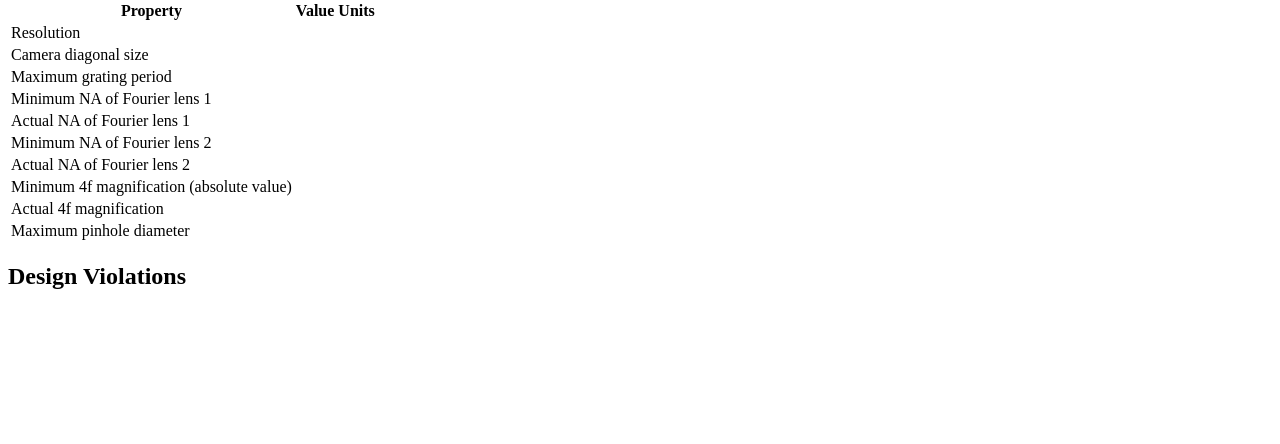
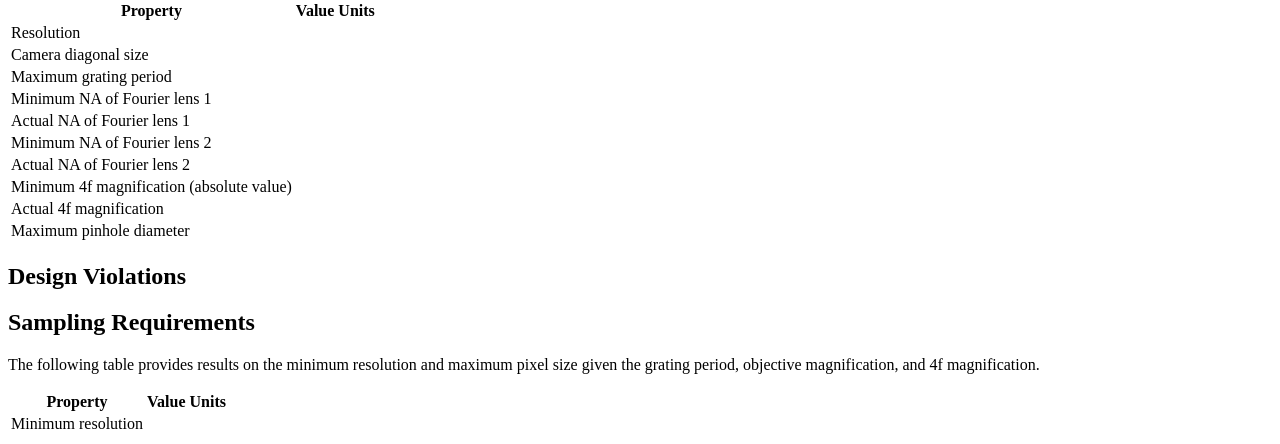
Before and after one commit to kmdouglass/playground, a Python web app: template microscopy/dpm/templates/design.html in a window 1280 px wide. Shown: the part 483-927 px from the top of the page. Before the commit the page ends 772 px from the top, so only its background shows below. Run offline with Jinja, Linux system fonts and the light colour scheme; the template is opened without the code that fills it, so the values that code supplies are empty.

Commit message:
Compute the minimum resolution given the QPI sampling requirements

```diff
--- a/microscopy/dpm/templates/design.html
+++ b/microscopy/dpm/templates/design.html
@@ -156,5 +156,20 @@
         {% endfor %}
     </ul>
 
+    <h2>Sampling Requirements</h2>
+    <p>The following table provides results on the minimum resolution and maximum pixel size given the grating period, objective magnification, and 4f magnification.</p>
+    <table>
+        <tr>
+            <th>Property</th>
+            <th>Value</th>
+            <th>Units</th>
+        </tr>
+        <tr>
+            <td>Minimum resolution</td>
+            <td>{{ results["minimum_resolution"] }}</td>
+            <td>{{ results["minimum_resolution.units"] }}</td>
+        </tr>
+    </table>
+
 </body>
 </html>
```
Also changed, not shown: microscopy/dpm/src/kmdouglass/design.py (+11 -0 lines).
